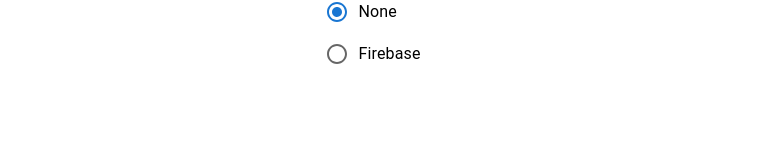
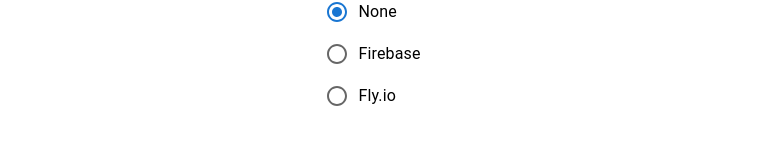
Before and after one commit to isoaxe/test-my-api, a React (Create React App) app: page / in a window 1280 px wide. Shown: the part 128-295 px from the top of the page, without its empty margins (258-1021 px from the left). Built offline with nearby package versions, Linux system fonts and the light colour scheme.

Commit message:
ProxySelector: Add radio option for fly.io
Import the Fly.io URL and use in with an additional MUI option.

```diff
--- a/src/components/ProxySelector.tsx
+++ b/src/components/ProxySelector.tsx
@@ -1,7 +1,7 @@
 import { ChangeEvent } from "react";
 import { Radio, RadioGroup } from "@mui/material";
 import { FormControlLabel, FormControl, FormLabel } from "@mui/material";
-import { FIREBASE_PROXY } from "../util/urls";
+import { FIREBASE_PROXY, FLY_PROXY } from "../util/urls";
 
 function ProxySelector(props: any) {
   const { proxyUrl, setProxyUrl } = props;
@@ -24,6 +24,11 @@ function ProxySelector(props: any) {
           control={<Radio />}
           label="Firebase"
         />
+        <FormControlLabel
+          value={FLY_PROXY}
+          control={<Radio />}
+          label="Fly.io"
+        />
       </RadioGroup>
     </FormControl>
   );
```
